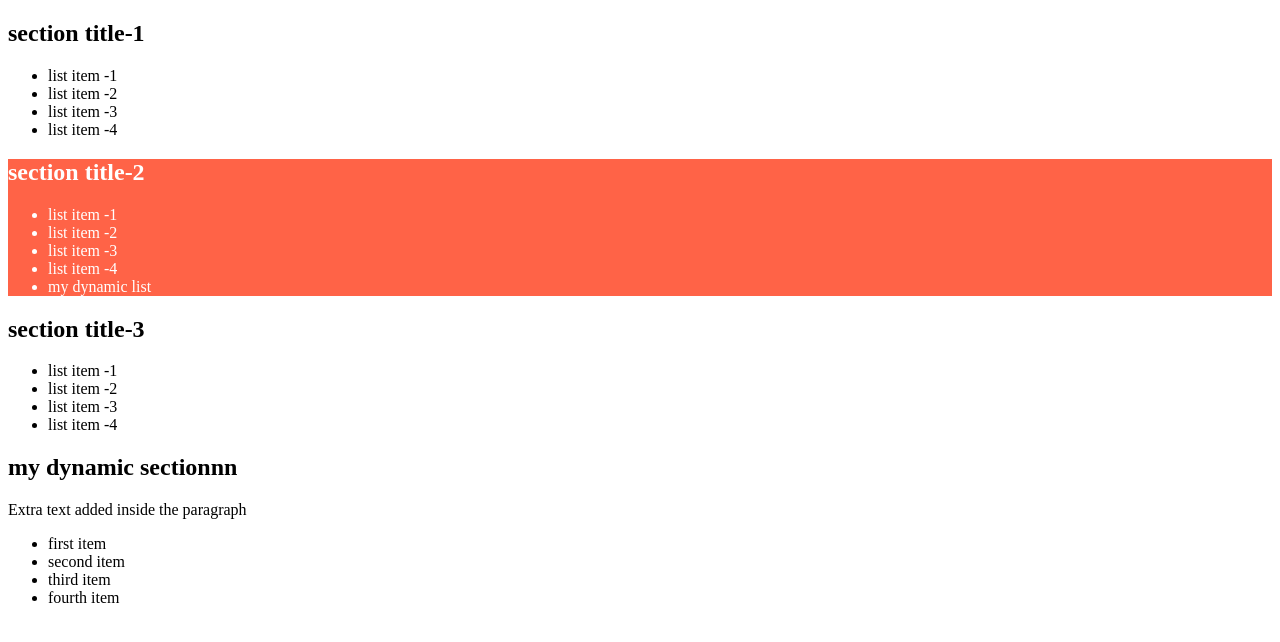
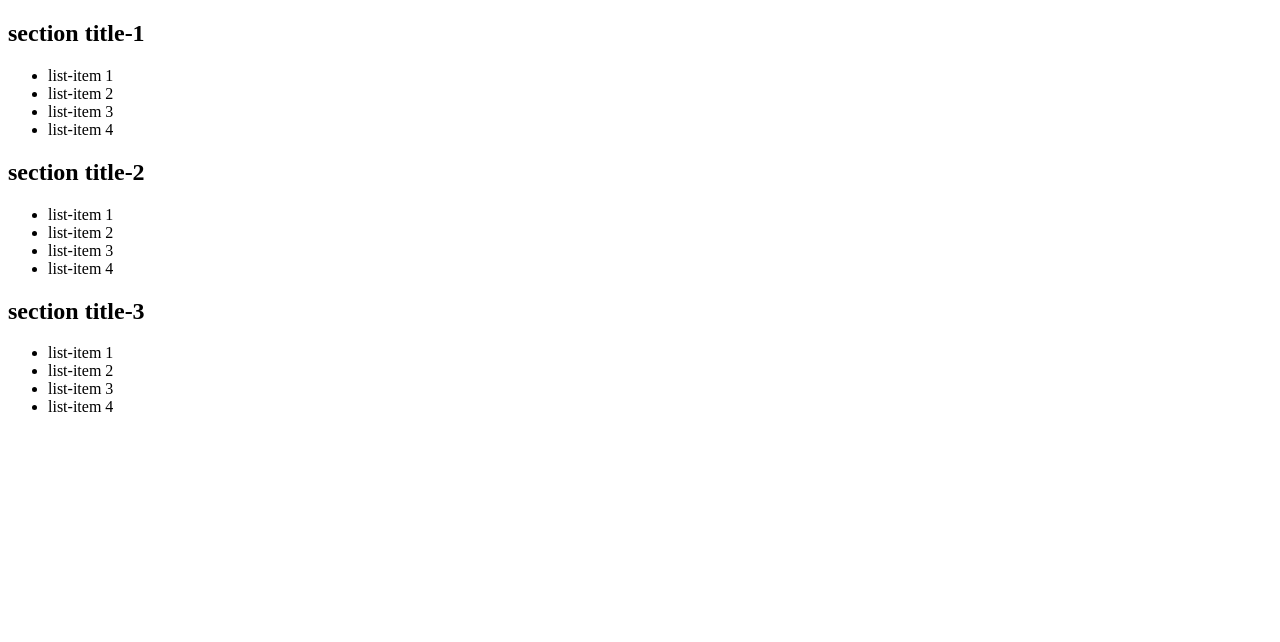
Before and after one commit to tamjidaWeb/DOM-manipulation, a plain HTML site: page summary.html in a window 1280 px wide. Drawn offline with Linux system fonts and the light colour scheme.

Commit message:
commited

```diff
--- a/first.js
+++ b/first.js
@@ -1,13 +1 @@
-console.log('first file');
-
-
-const allLi = document.getElementsByTagName('li');
-console.log(allLi);
-
-
-const allTitles = document.getElementsByClassName('section-title');
-console.log(allTitles);
-const secondSection = document.getElementById('second-section');
-console.log(secondSection);
-secondSection.style.color = 'white';
-secondSection.style.backgroundColor = 'tomato';
+console.log('first file')
--- a/second.js
+++ b/second.js
@@ -1,8 +1 @@
-console.log('second file');
-
-const secondList = document.getElementById('second-list');
-console.log(secondList);
-
-const li = document.createElement('li');
-li.innerText = 'my dynamic list';
-secondList.appendChild(li);
+console.log('second file')
--- a/summary.html
+++ b/summary.html
@@ -3,36 +3,35 @@
 <head>
     <meta charset="UTF-8">
     <meta name="viewport" content="width=device-width, initial-scale=1.0">
-    <title>summary</title>
+    <title>Document</title>
 </head>
 <body>
-
-<main id="main-container">
+    <main>
         <section>
-        <h1 class="section-title">section title-1</h1>
+            <h1>section title-1</h1>
             <ul>
-            <li>list item -1</li>
-            <li>list item -2</li>
-            <li>list item -3</li>
-            <li>list item -4</li>
-        </ul>
-    </section>
-    <section id="second-section">
-        <h1 class="section-title">section title-2</h1>
-        <ul id="second-list">
-            <li>list item -1</li>
-            <li>list item -2</li>
-            <li>list item -3</li>
-            <li>list item -4</li>
+                <li>list-item 1</li>
+                <li>list-item 2</li>
+                <li>list-item 3</li>
+                <li>list-item 4</li>
             </ul>
         </section>
         <section>
-        <h1 class="section-title">section title-3</h1>
+            <h1>section title-2</h1>
             <ul>
-            <li>list item -1</li>
-            <li>list item -2</li>
-            <li>list item -3</li>
-            <li>list item -4</li>
+                <li>list-item 1</li>
+                <li>list-item 2</li>
+                <li>list-item 3</li>
+                <li>list-item 4</li>
+            </ul>
+        </section>
+        <section>
+            <h1>section title-3</h1>
+            <ul>
+                <li>list-item 1</li>
+                <li>list-item 2</li>
+                <li>list-item 3</li>
+                <li>list-item 4</li>
             </ul>
         </section>
     </main>
@@ -40,12 +39,13 @@
 
 
 
+
+
+
     <script>
-        console.log('embedded inside HTML site');
+        console.log('embeded inside html file')
     </script>
-
     <script src="first.js"></script>
     <script src="second.js"></script>
-<script src="third.js"></script>
 </body>
 </html>
```
Also changed, not shown: index.html (+2 -2 lines). Lines whose indentation alone changed are shown as unchanged.
